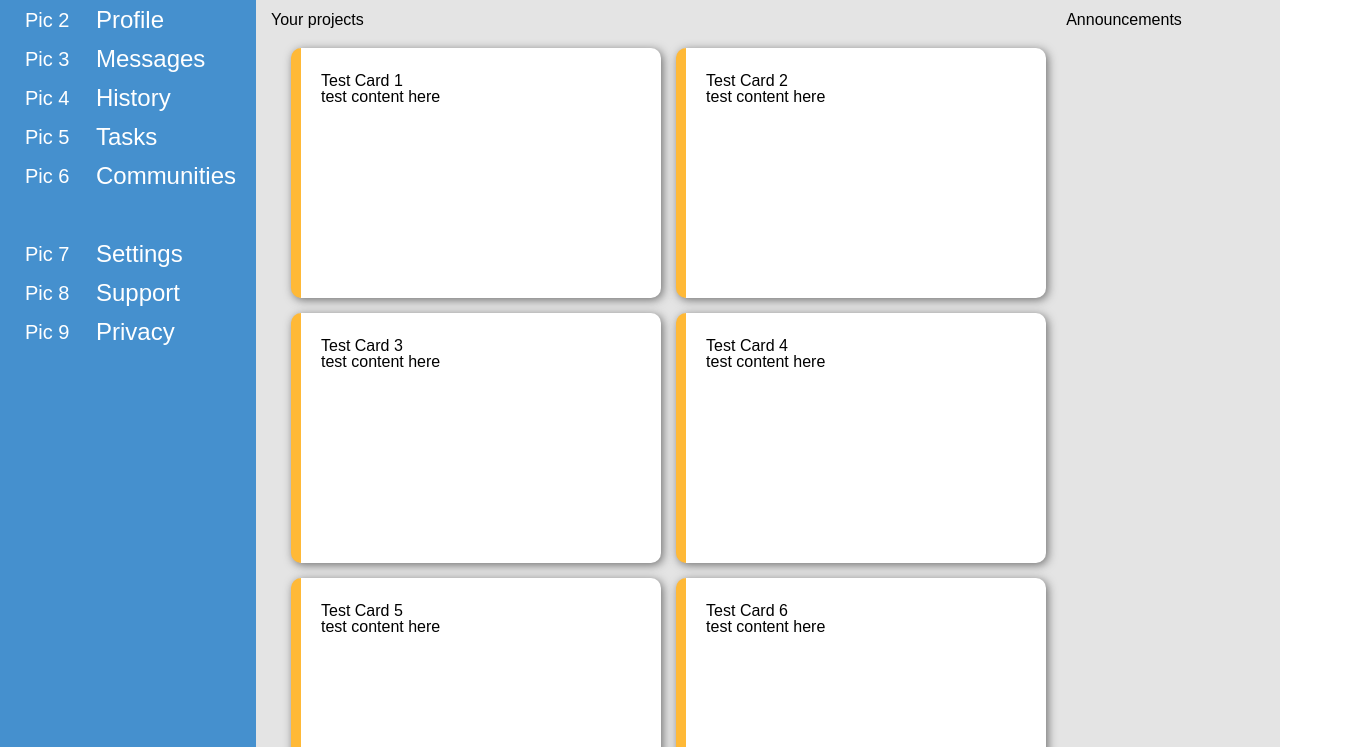
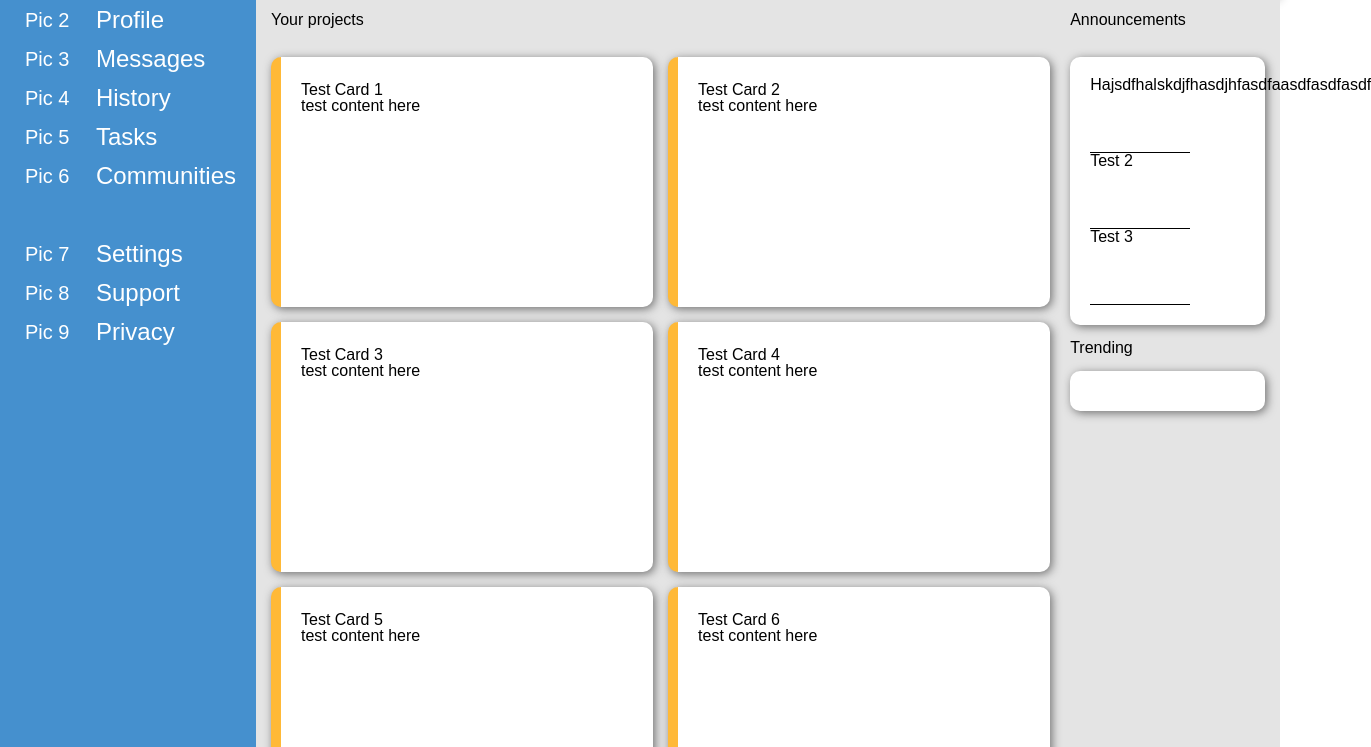
Before and after one commit to ChrisSturgeon/odin-admin-page, a plain HTML site: page index.html in a window 1280 px wide. Shown: the part 113-860 px from the top of the page, 1371 px wide, since content can reach past the window. Drawn offline with Linux system fonts and the light colour scheme.

Commit message:
Side content added

```diff
--- a/index.html
+++ b/index.html
@@ -89,8 +89,20 @@
             <p>test content here</p>
           </div>
       </div>
-      <div class="announcements"></div>
-      <div class="trending"></div>
+
+
+
+      <div class="contentSide">
+        <div class="announcements">
+          <div class="aCard">
+            <p>Hajsdfhalskdjfhasdjhfasdfaasdfasdfasdf</p>
+          </div>
+          <div class="aCard">Test 2</div>
+          <div class="aCard">Test 3</div>
+        </div>
+        <h1>Trending</h1>
+        <div class="trending"></div>
+      </div>
     </div>
 
 
--- a/style.css
+++ b/style.css
@@ -60,7 +60,7 @@ table {
 .header {
   background-color: white;
   grid-column: 2/-1;
-  box-shadow: 5px 5px 2px black;
+  box-shadow: 0 2px 10px rgb(172, 172, 172);
 }
 
 .header > .headerTop {
@@ -143,14 +143,16 @@ a:link, a:visited {
   grid-row: 2/3;
   display: grid;
   grid-template-columns: 4fr 1fr;
+  grid-template-rows: 25px 1fr 25px 1fr;
   padding: 15px;
+  gap: 20px;
 }
 
 .cards {
+  grid-row: 2 / -1;
   display: grid;
   grid-template-columns: repeat(auto-fit, minmax(300px, 1fr));
   gap: 15px;
-  padding: 20px;
 }
 
 .card {
@@ -162,3 +164,41 @@ a:link, a:visited {
   border-radius: 10px;
   box-shadow: 2px 2px 10px rgb(112, 112, 112);
 }
+
+.contentSide {
+  grid-row: 2/-1;
+  display: grid;
+  grid-template-rows: auto auto auto;
+  align-content: start;
+  gap: 15px;
+}
+
+.announcements, .trending {
+  background-color: white;
+  border-radius: 10px;
+  padding: 20px;
+  box-shadow: 2px 2px 10px rgb(112, 112, 112);
+}
+
+.announcements {
+  grid-template-columns: 2/3;
+  grid-template-rows: 2/3;
+  display: grid;
+  grid-template-rows: repeat(auto-fit)
+
+}
+
+.trending {
+  grid-template-columns: 2/3;
+  grid-template-rows: 3/4;
+}
+
+.aCard {
+  height: 75px;
+  width: 100px;
+  border-bottom: 0.5px solid black;
+}
+
+.aCard p {
+  white-space: wrap;
+}
```
